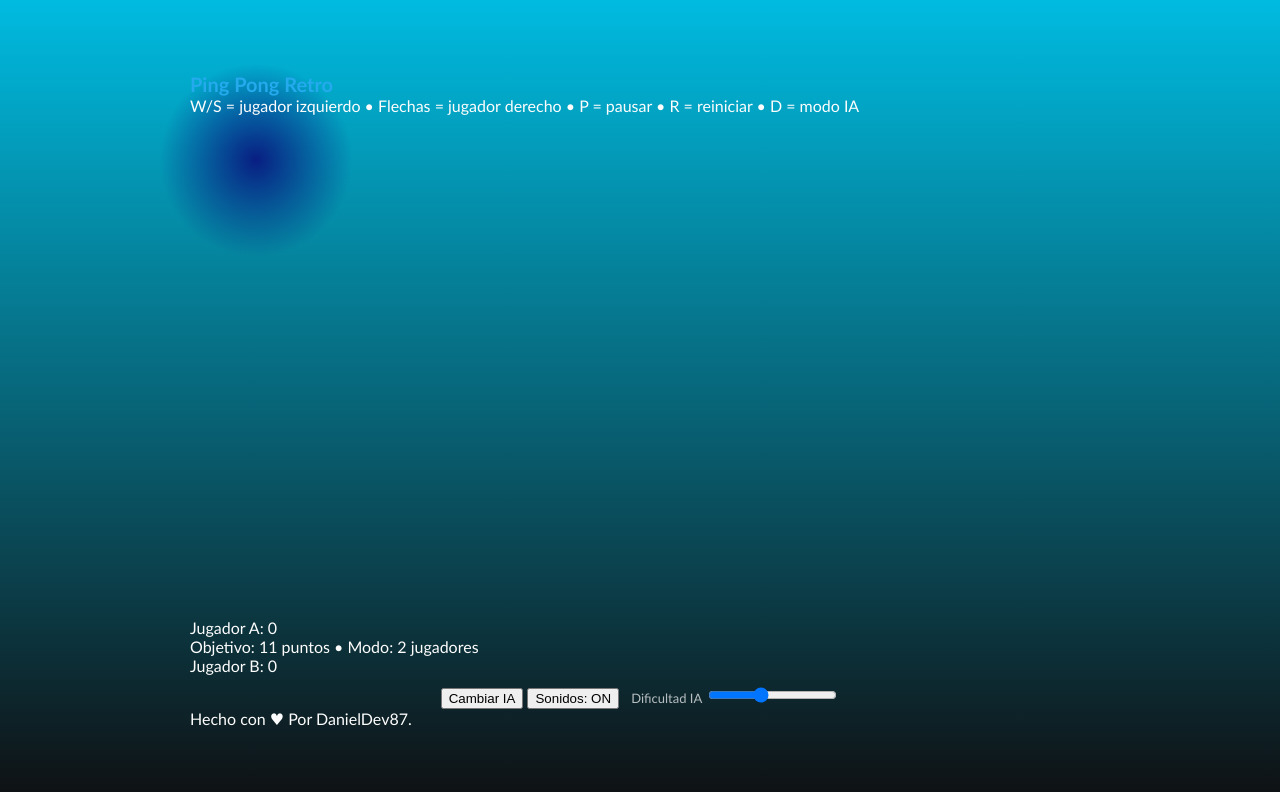
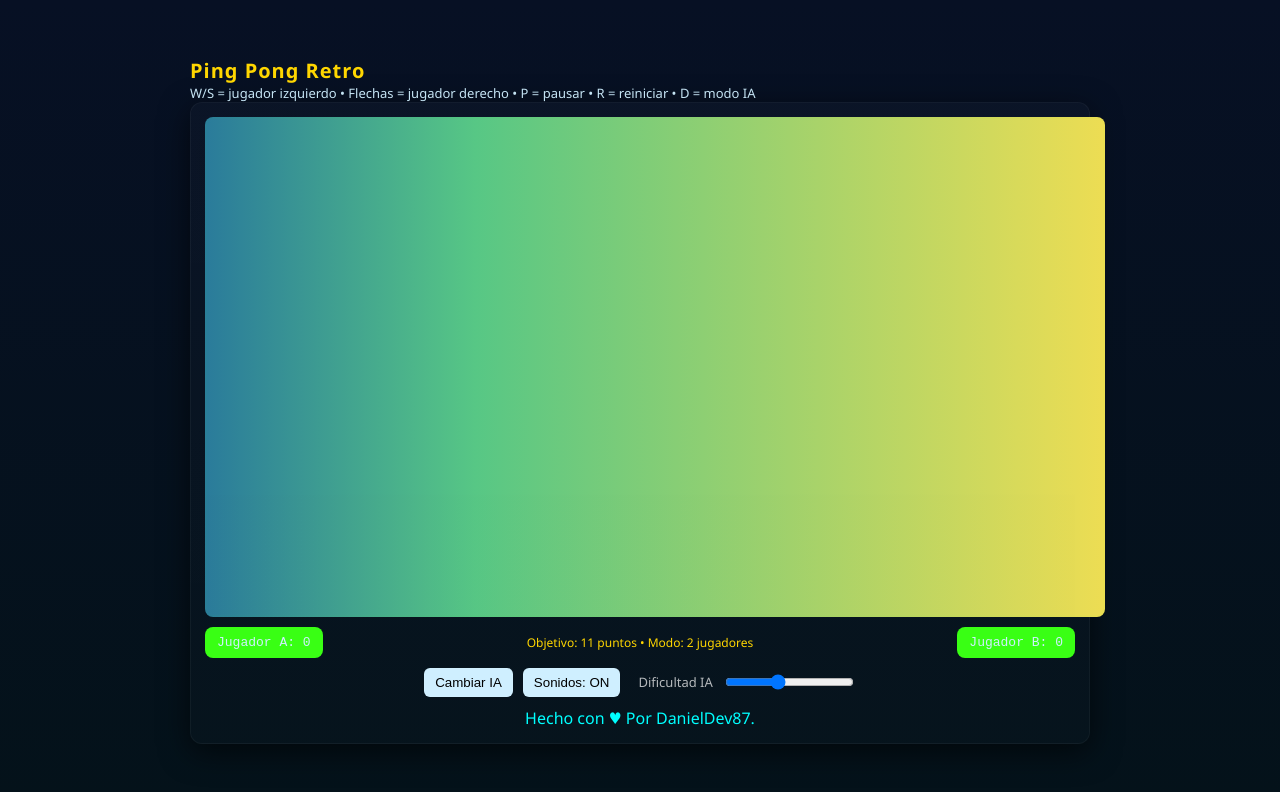
Before and after one commit to JuanBedoya0218/semillero, a plain HTML site: page index.html in a window 1280 px wide. Drawn offline with Linux system fonts and the light colour scheme; a script that the page names is missing.

Commit message:
Update style.css

```diff
--- a/style.css
+++ b/style.css
@@ -1,26 +1,96 @@
 :root{
-    --bg:#ADF740;
-    --accent: #8B1DE0;
-    --text: #fdfdfd;
-    --panel: #E0DA1D;
-    --retro: #24AAED;
-    font-family: 'Trebuchet MS', 'Lucida Sans Unicode', 'Lucida Grande', 'Lucida Sans', Arial, sans-serif;
-
+  --bg: #5C3F3A ;
+  --accent: #39ff14;
+  --text: #cfefff;
+  --panel: #071024;
+  --retro: #ffd600;
+  font-family: 'Segoe UI', Tahoma, Geneva, Verdana, sans-serif;
 }
 html,body{
-    height: 100%; margin: 0;
+    height: 100%;margin: 0;
 }
 body{
     display: flex;
     align-items: center;
     justify-content: center;
-    background: radial-gradient(circle at 20% 20%, rgba(9,9,121,0.85), transparent 8%),
-    linear-gradient(180deg, #00BBE0 0%, #0F1012 100%);
-    color: var(--text)
+    background: radial-gradient(circle at 20% 20%, rgba(1, 4, 0, 0.04), transparent 8%),
+    linear-gradient(180deg,#071024 0%, #04121a 100%);
+    color:var(--text) ;
 }
-.container{width: 900px;
-max-width: 95%;
-padding: 20px;}
-h1{font-size: 20px;
-margin: 0;
-color: var(--retro)}
+.container{
+    width: 900px;
+    max-width: 95%;
+    padding: 20px;
+}
+h1{
+    font-size: 20px;
+    margin: 0;
+    color: var(--retro);
+    letter-spacing: 1px;
+}
+.controls{
+    font-size: 13px;
+    opacity: 0.95;
+}
+.game-card{
+    background: linear-gradient(180deg, rgba(255,255,255,0.02), rgba(255,255,255,0.01));
+    border:1px solid rgba(255,255,255,0.04);
+    border-radius:12px;
+    padding:14px;
+    box-shadow:0 8px 30px rgba(0,0,0,0.6);
+}
+canvas{
+    display:block;
+    margin: 0 auto;
+    background: linear-gradient(90deg,rgba(42, 123, 155, 1) 0%, rgba(87, 199, 133, 1) 30%, rgba(237, 221, 83, 1) 100%);
+    border: apx solid #071029;
+    box-shadow: inset 0 0 0 2px rgba(57,255,20,0.02);
+    image-rendering: pixelated;
+    border-radius: 8px;
+}
+.hud{
+    display: flex;
+    justify-content: space-between;
+    align-items: center;
+    margin-top: 10px;
+}
+.score{
+    font-family: monospace;
+    background: #39ff14;
+    padding: 8px 12px;
+    border-radius: 8px;
+}
+.small{
+    font-size: 12px;
+    color: #ffd600;
+}
+footer{
+    margin-top: 10px;
+    text-align: center;
+    color: aqua;
+}
+.scanlines{
+    position: absolute;
+    pointer-events: none;
+    left: 0;
+    top: 0;
+    right: 0;
+    bottom: 0;
+    background-image: linear-gradient(transparent 75%, rgba(0,0,0,0.08) 76%);
+    opacity: 0.08;
+}
+.canvas-wrap{
+    position: relative;
+}
+.settings{
+    display: flex;
+    gap: 10px;
+    align-items: center;
+}
+.btn{
+    background: #cfefff;
+    border: 1px solid rgba(255,255,255,0.04);
+    padding: 6px 10px;
+    border-radius: 6px;
+    cursor: pointer;
+}
```
